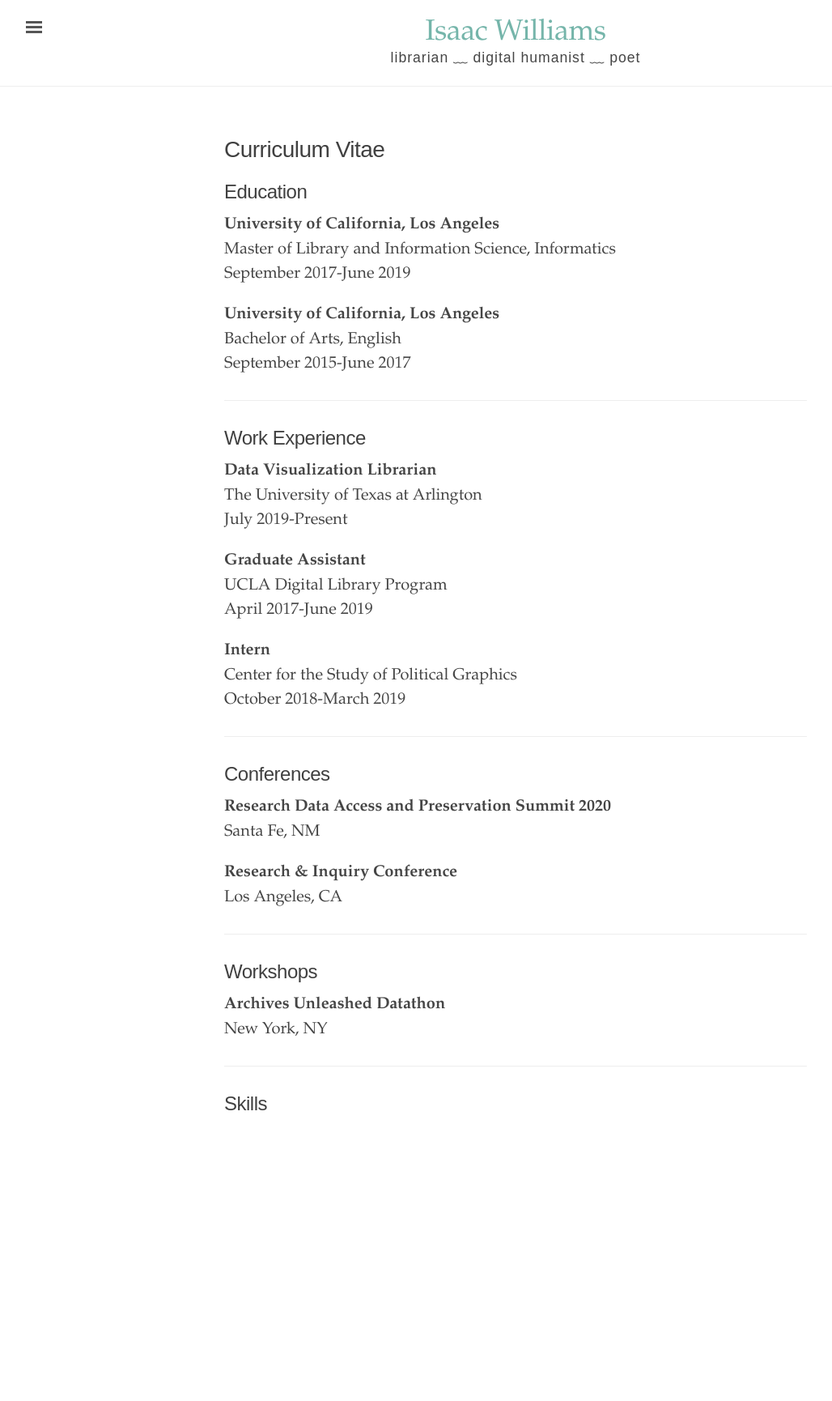
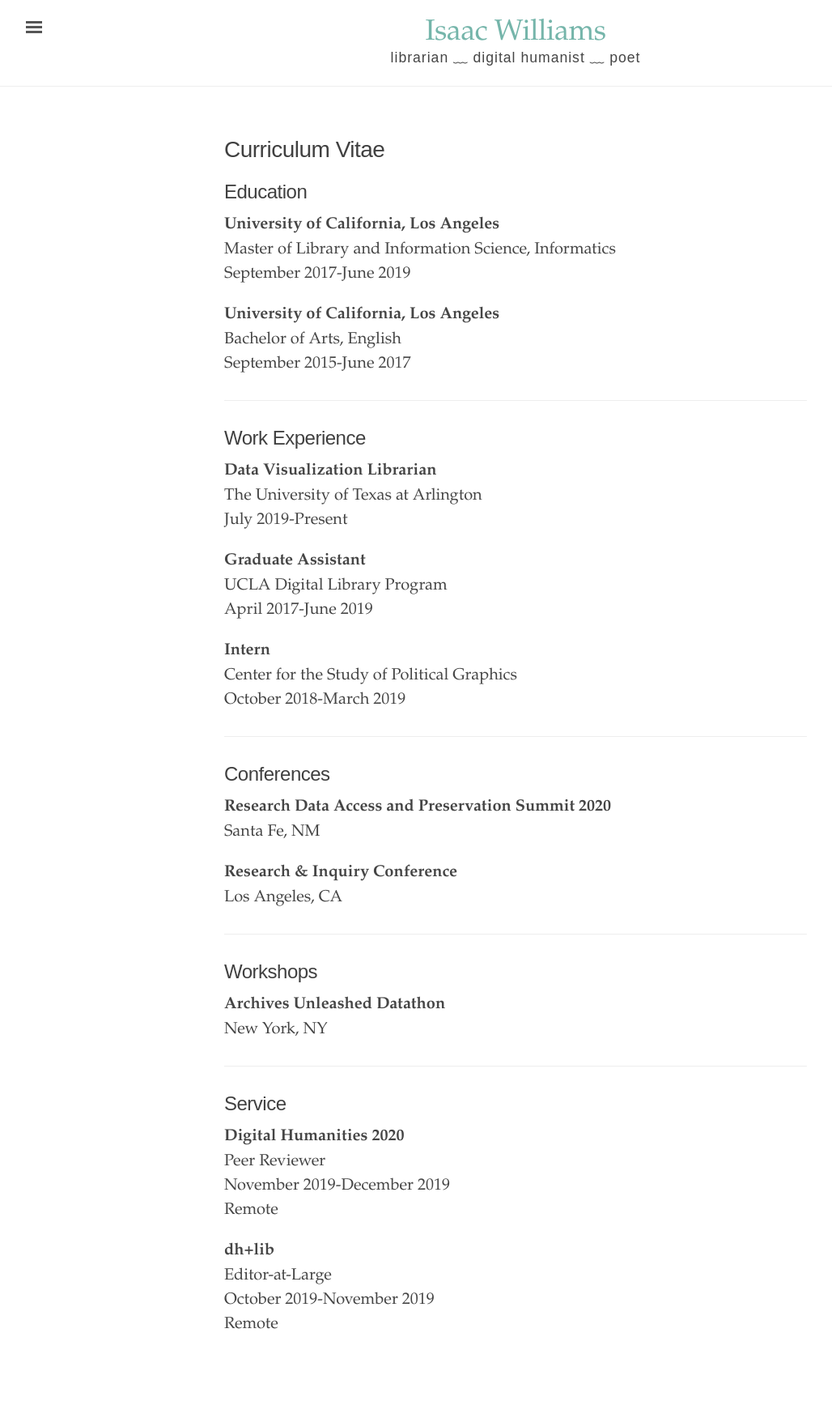
Before and after one commit to isawil/isawil.github.io, a Jekyll site: the page built from cv.md, in a window 1280 px wide. Shown: the whole page at 81% size, without its empty margins (3-1031 px from the left). Built offline with Jekyll 4.4.1, drawn with Linux system fonts in a browser that asks for light colours; before the commit the page ends 1458 px from its top, so only the background shows below that.

Commit message:
Update cv.md

```diff
--- a/cv.md
+++ b/cv.md
@@ -48,4 +48,14 @@
 
 ---
 
-## Skills
+## Service
+
+**Digital Humanities 2020**
+<br>Peer Reviewer
+<br>November 2019-December 2019
+<br>Remote
+
+**dh+lib**
+<br>Editor-at-Large
+<br>October 2019-November 2019
+<br>Remote
```
